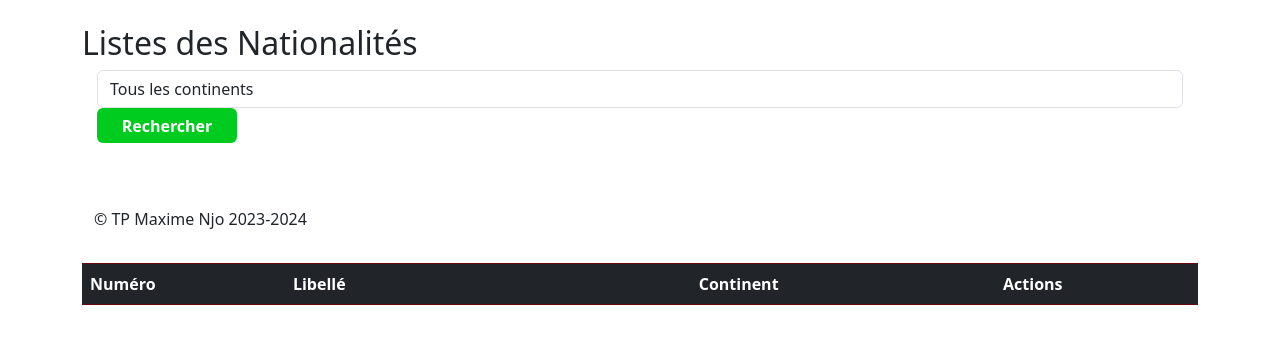
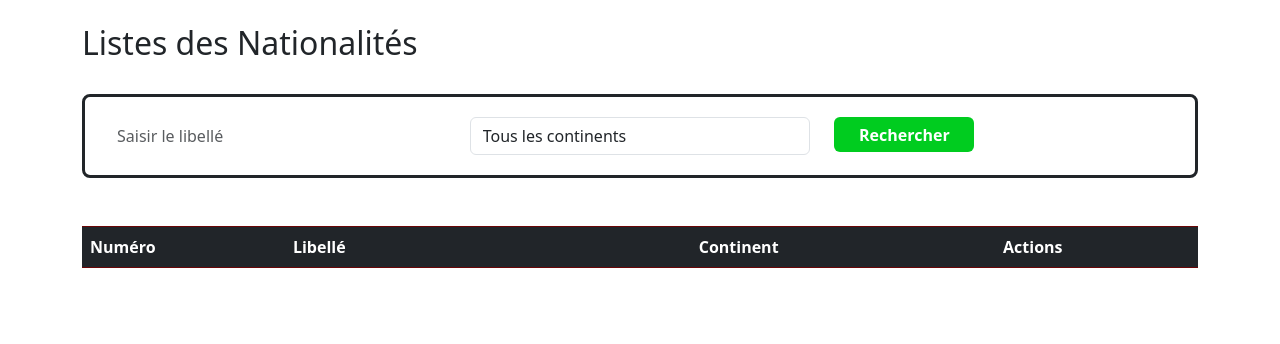
Before and after one commit to MaximNjo/Bibliotheque_Gut., a PHP site: page /index.php?uc=nationalites&action=list in a window 1280 px wide. Shown: the part 64-408 px from the top of the page. Run offline with PHP 8.4, Linux system fonts and the light colour scheme; data that the repository does not hold is empty; some libraries are stand-ins or nearby versions.

Commit message:
Début  Vidéo 5 mid

```diff
--- a/index.php
+++ b/index.php
@@ -1,4 +1,6 @@
-<?php ob_start();
+<?php
+
+    ob_start();
     session_start();
 
     include "vues/header.php";
@@ -7,9 +9,6 @@ include "modeles/nationalite.php";
     include "modeles/connexionPDO.php";
     include "vues/messageFlash.php";
 
-
-?>
-<?php
 
     // uc = unité de contrôle (ou tu choisis)
 
@@ -29,9 +28,8 @@ switch($uc){
 
     }
 
+    echo"<br><br>";
 
-echo "<br><br>";
     include "vues/footer.php";
 
-
 ?>
--- a/modeles/Nationalite.php
+++ b/modeles/Nationalite.php
@@ -80,7 +80,7 @@ class Nationalite{
         {
 
 
-            $texteReq = "select n.num, n.libelle as 'libNation', c.libelle as 'libContinent' from nationalite n, continent c where n.numContinent=c.num";
+            $texteReq = "select n.num as numero, n.libelle as 'libNation', c.libelle as 'libContinent' from nationalite n, continent c where n.numContinent=c.num";
             if($libelle != ""){
                 $texteReq .= " and n.libelle like '%" . $libelle . "%'";
             }
--- a/styles/index.css
+++ b/styles/index.css
@@ -197,3 +197,8 @@ img[src="image/supprimer.png"] {
 }
 
 /* footer */
+
+footer{
+
+
+}
--- a/styles/indexBis.css
+++ b/styles/indexBis.css
@@ -29,6 +29,8 @@ text{
 }
 
 
+
+
 .col-md-3:hover {
 
         transform: scale(1.01);
@@ -44,3 +46,27 @@ text{
     .table-dark td, .table-dark th, .table-dark thead th {
         border-color: var(--principale);
     }
+
+/* row */
+
+.formNat{
+        border-radius: 8px;
+        border: solid;
+        padding: 20px;
+
+}
+
+/* MEDIA */
+
+@media all and (max-width:780px) {
+
+        .col-md-3{
+
+                position: relative;
+                width: 80%;
+                padding-right: 0px;
+                padding-left: 81px;
+
+        }
+
+}
--- a/vues/footer.php
+++ b/vues/footer.php
@@ -1,17 +1,13 @@
 
-<footer class="footer mt-auto py-3">
-    <div class="container">
-      <p>&copy; TP Maxime Njo 2023-2024</p>
-  </div>
+<footer>
+
+  <!-- <p>&copy; TP Maxime Njo 2023-2024</p> -->
+
 </footer>
-
-
 
 <script src="https://cdn.jsdelivr.net/npm/jquery@3.5.1/dist/jquery.slim.min.js" integrity="sha384-DfXdz2htPH0lsSSs5nCTpuj/zy4C+OGpamoFVy38MVBnE+IbbVYUew+OrCXaRkfj" crossorigin="anonymous"></script>
 <script src="https://cdn.jsdelivr.net/npm/popper.js@1.16.1/dist/umd/popper.min.js" integrity="sha384-9/reFTGAW83EW2RDu2S0VKaIzap3H66lZH81PoYlFhbGU+6BZp6G7niu735Sk7lN" crossorigin="anonymous"></script>
 <script src="https://cdn.jsdelivr.net/npm/bootstrap@4.6.2/dist/js/bootstrap.min.js" integrity="sha384-+sLIOodYLS7CIrQpBjl+C7nPvqq+FbNUBDunl/OZv93DB7Ln/533i8e/mZXLi/P+" crossorigin="anonymous"></script>
-
-
 <script src="https://cdnjs.cloudflare.com/ajax/libs/popper.js/1.12.9/umd/popper.min.js"></script>
 <script src="https://maxcdn.bootstrapcdn.com/bootstrap/4.0.0/js/bootstrap.min.js" integrity="sha384-JZR6Spejh4U02d8jOt6vLEHfe/JQGiRRSQQxSfFWpi1MquVdAyjUar5+76PVCmYl" crossorigin="anonymous"></script>
 <script src="js/modal.js"></script>
--- a/vues/nationalite/listeNationalite.php
+++ b/vues/nationalite/listeNationalite.php
@@ -2,27 +2,40 @@
 
     <h2>Listes des Nationalités</h2>
 
-    <form action="index.php?uc=nationalites&action=list" method="post">
+    <br>
 
-        <!-- Listes déroulantes -->
+    <!-- FORMULAIRE -->
+
+    <form id="formRecherche" action="index.php?uc=nationalites&action=list" method="post">
+
+                <div class="formNat">
+                <div class="row">
+                    <!-- Champs Saisir libelle -->
                     <div class="col">
-            <select name="continent" class="form-control">
+
+                        <input type="text" class="form-control" id="libelle" onInput="document.getElementById('formRecherche').submit()" placeholder="Saisir le libellé" name="libelle"  value= "<?php echo $libelle; ?>">
+
+                    </div>
+                    <!-- Listes déroulantes des Continents -->
+                    <div class="col">
+
+                        <select name="continent" class="form-control" onChange="document.getElementById('formRecherche').submit()">
                             <?php
-                   echo "<option value='tous'> Tous les continents</option>";
+                                echo "<option value='Tous'> Tous les continents</option>";
                                 foreach($lesContinents as $continent){
 
                                     $selection = ' $continent->getNum() ' == $continentSel ? 'selected' : '';
                                     echo "
+
                                      <option value='" . $continent->getNum() . "'". $selection.">". $continent->getLibelle() ."</option>
 
                                     ";
 
                                 }
                             ?>
-
                     </select>
                 </div>
-    <!-- BUTTON -->
+                <!-- BUTTON RECHERCHER-->
                 <div class="col">
 
                     <button type="submit" class="btn btn-success btn-block">Rechercher</button>
@@ -30,15 +43,11 @@
                 </div>
 
             </div>
+            </div>
 
         </form>
 
-    </div>
-
-
-    <!-- Tableaux -->
-    <div class="container">
-
+                <!-- AFFICHAGE  -->
                     <table class="table table-hover table-dark">
                         <thead>
                             <tr>
@@ -52,7 +61,7 @@
 
                 <?php
 
-    // Afficher la requête nationalite
+                    // Affichage des Nationalités
 
                     foreach($lesNationalites as $nationalite){
 
@@ -61,16 +70,14 @@
                         echo "<td>$nationalite->libNation</td>";
                         echo "<td>$nationalite->libContinent</td>";
                         echo"
+                            <td>
 
-        <td>
                                 <a href='formNationalite.php?action=Modifier&num=$nationalite->numero'>
-        <img src='Image/modifier.png'>
+                                    <img src='image/modifier.png'>
                                 </a>
 
                                 <a href='#modalSupression' data-toggle='modal'  data-suppression='supprimerNationalite.php?num=$nationalite->numero'>
-
-            <img src='Image/supprimer.png'>
-
+                                <img src='image/supprimer.png'>
                                 </a>
 
                             </td>
@@ -78,10 +85,7 @@
 
                         ";
 
-
-
                     }
 
                 ?>
-    </form>
 </div>
```
Lines whose indentation alone changed are shown as unchanged.
